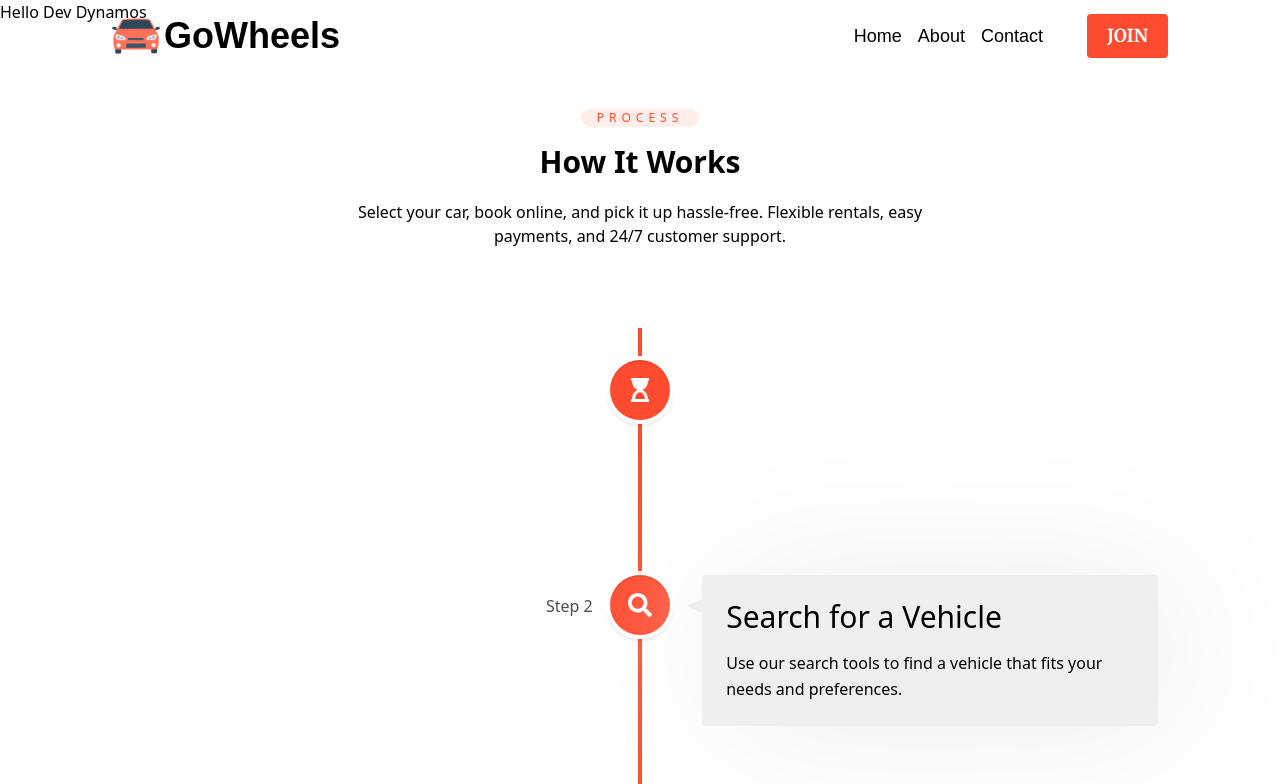
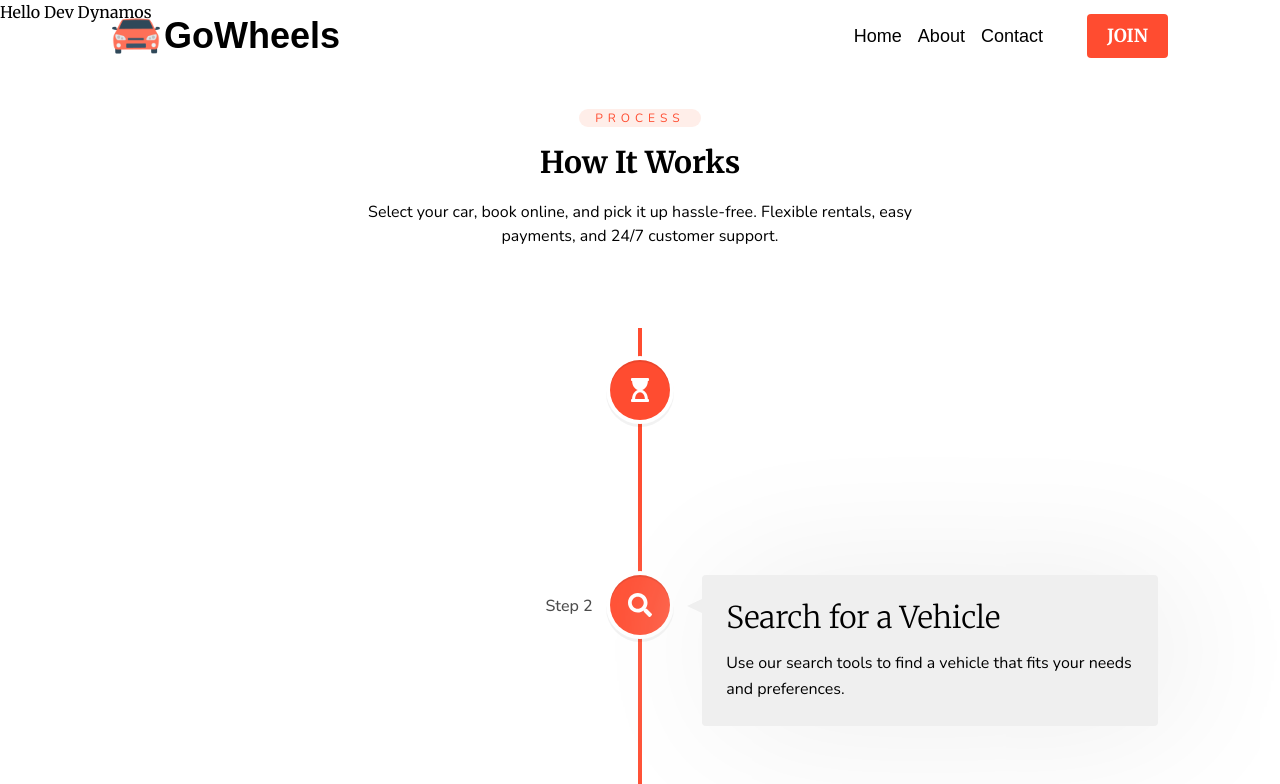
Before and after one commit to paradox-99/GoWheels, a React (Vite) app: page / in a window 1280 px wide. Shown: the top 784 px of the page. Built offline with nearby package versions, Linux system fonts and the light colour scheme.

Commit message:
font-style-selected

```diff
--- a/src/index.css
+++ b/src/index.css
@@ -7,3 +7,11 @@
 body{
     /* background-color: #fdfefe; */
 }
+
+p,span {
+    font-family: 'Nunito', serif;
+}
+
+h1, h2, h3, h4, h5, h6 {
+    font-family: 'Merriweather', serif;
+}
```
